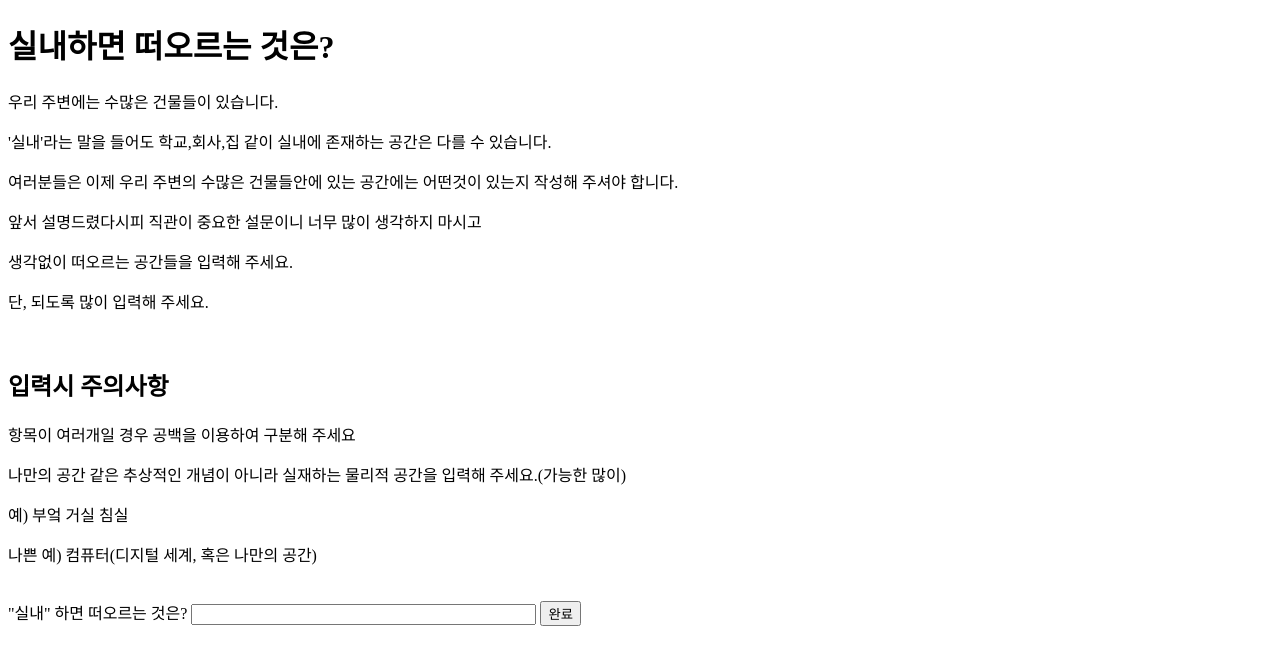
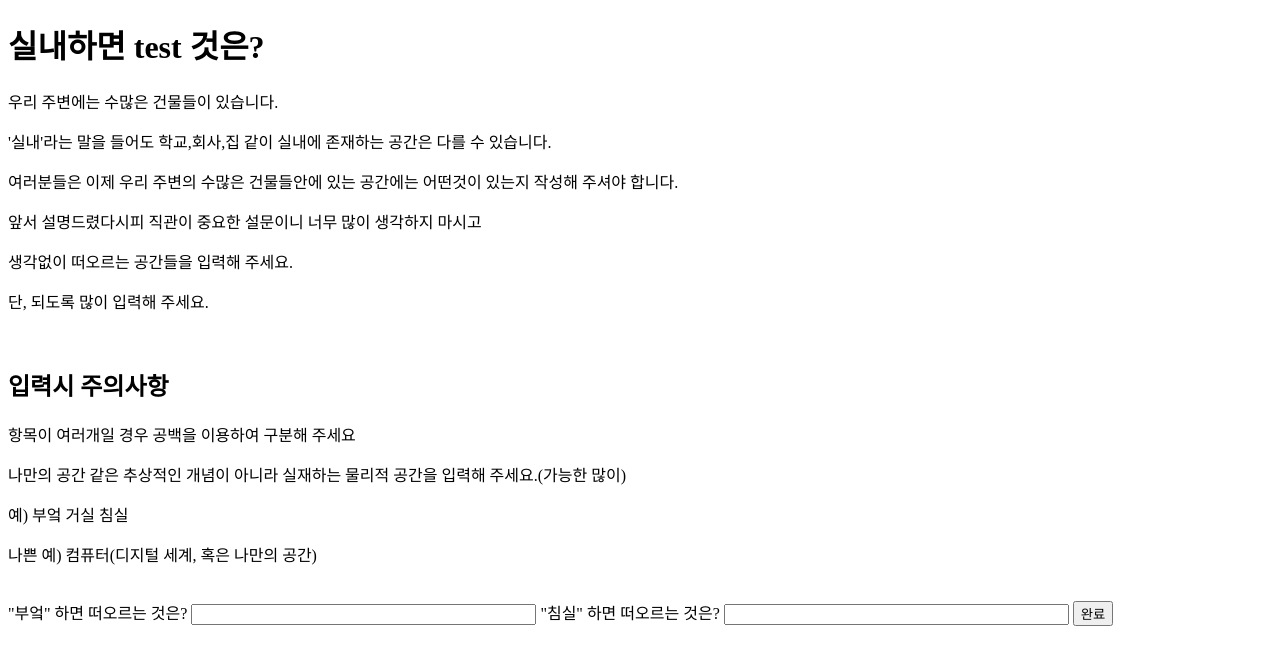
Before and after one commit to eddie94/web, a Django app: page /polls/first_page/ in a window 1280 px wide. Shown: the top 665 px of the page. Run offline with Django 3.2, Linux system fonts and the light colour scheme.

Commit message:
input test

```diff
--- a/templates/Location.html
+++ b/templates/Location.html
@@ -7,7 +7,7 @@
     </head>
 
     <body>
-        <h1>실내하면 떠오르는 것은?</h1>
+        <h1>실내하면 test 것은?</h1>
         <p>우리 주변에는 수많은 건물들이 있습니다.</p>
         <p>'실내'라는 말을 들어도 학교,회사,집 같이 실내에 존재하는 공간은 다를 수 있습니다.</p>
         <p>여러분들은 이제 우리 주변의 수많은 건물들안에 있는 공간에는 어떤것이 있는지 작성해 주셔야 합니다.</p>
@@ -23,8 +23,9 @@
         <p>나쁜 예) 컴퓨터(디지털 세계, 혹은 나만의 공간)</p>
         <br>
 
-        <form action="" method="GET">
-            <label>"실내" 하면 떠오르는 것은? <input type="text" size="40" name="locations"></label>
+        <form action="" method="POST">
+            <label> "부엌" 하면 떠오르는 것은? <input type="text" size="40" name="kitchen"></label>
+            <label> "침실" 하면 떠오르는 것은? <input type="text" size="40" name="bedroom"></label>
             <input type="submit" value="완료">
         </form>
 
--- a/templates/home.html
+++ b/templates/home.html
@@ -8,7 +8,7 @@
 
     <body>
         <h1>설문지</h1>
-        <p>본 설문지는 실내에서 연상되는 공간과, 그 공간에 존재하는 물건에 대해 작성하는 설문지 입니다.</p>
+        <p>본 설문지는 실내에 존재하는 물건에 대해 작성하는 설문지 입니다.</p>
         <p>설문지에서 개인정보는 요구하지 않으며, 설문지 응답은 연구 데이터로써 활용할 예정입니다.</p>
         <p>연구의 결과가 궁금하신 분들은 myeddie@naver.com으로 메일 보내주시면 결과를 알려드리겠습니다.</p>
         <p>설문완료까지 5분에서 10분정도 걸립니다.</p>
```
